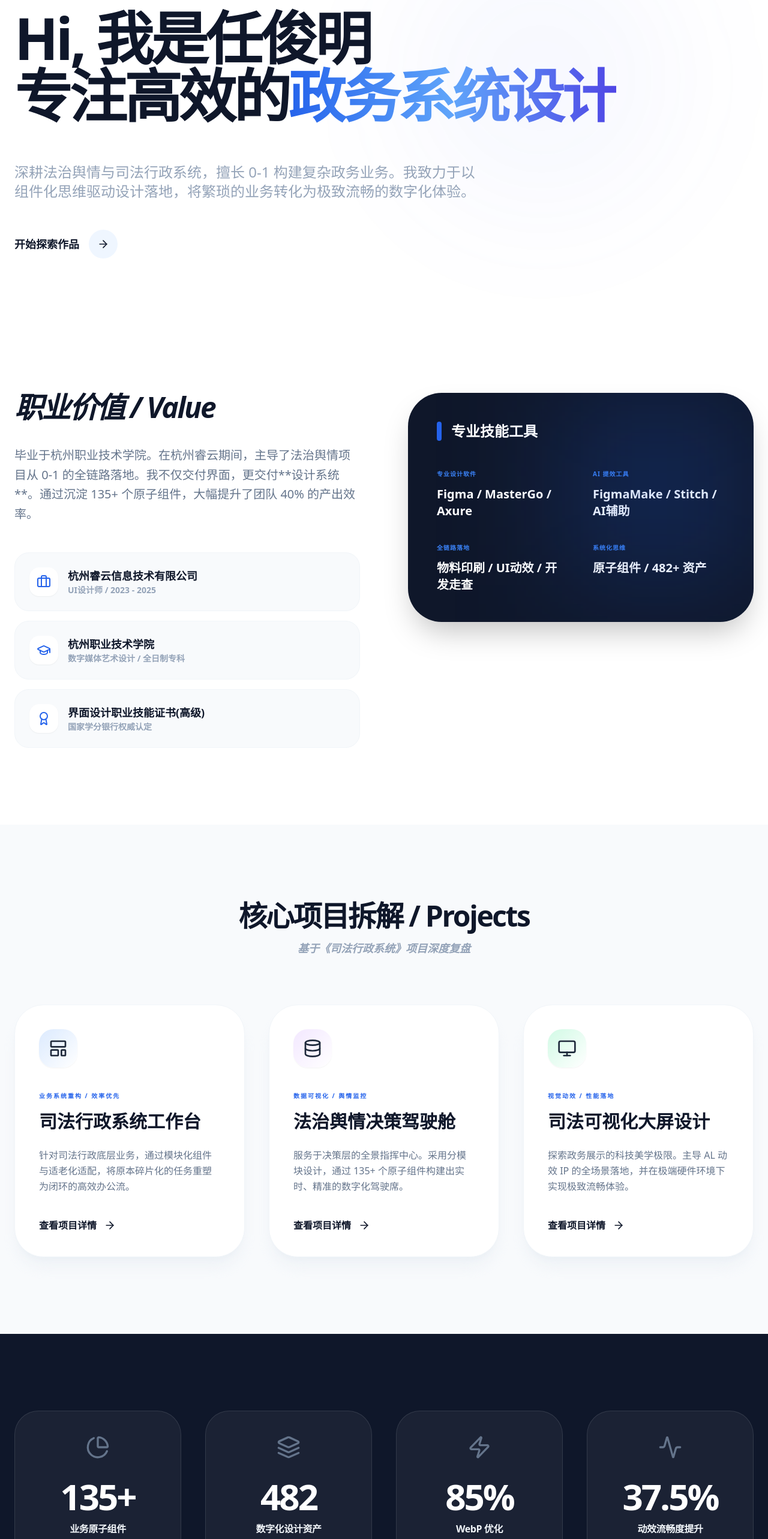
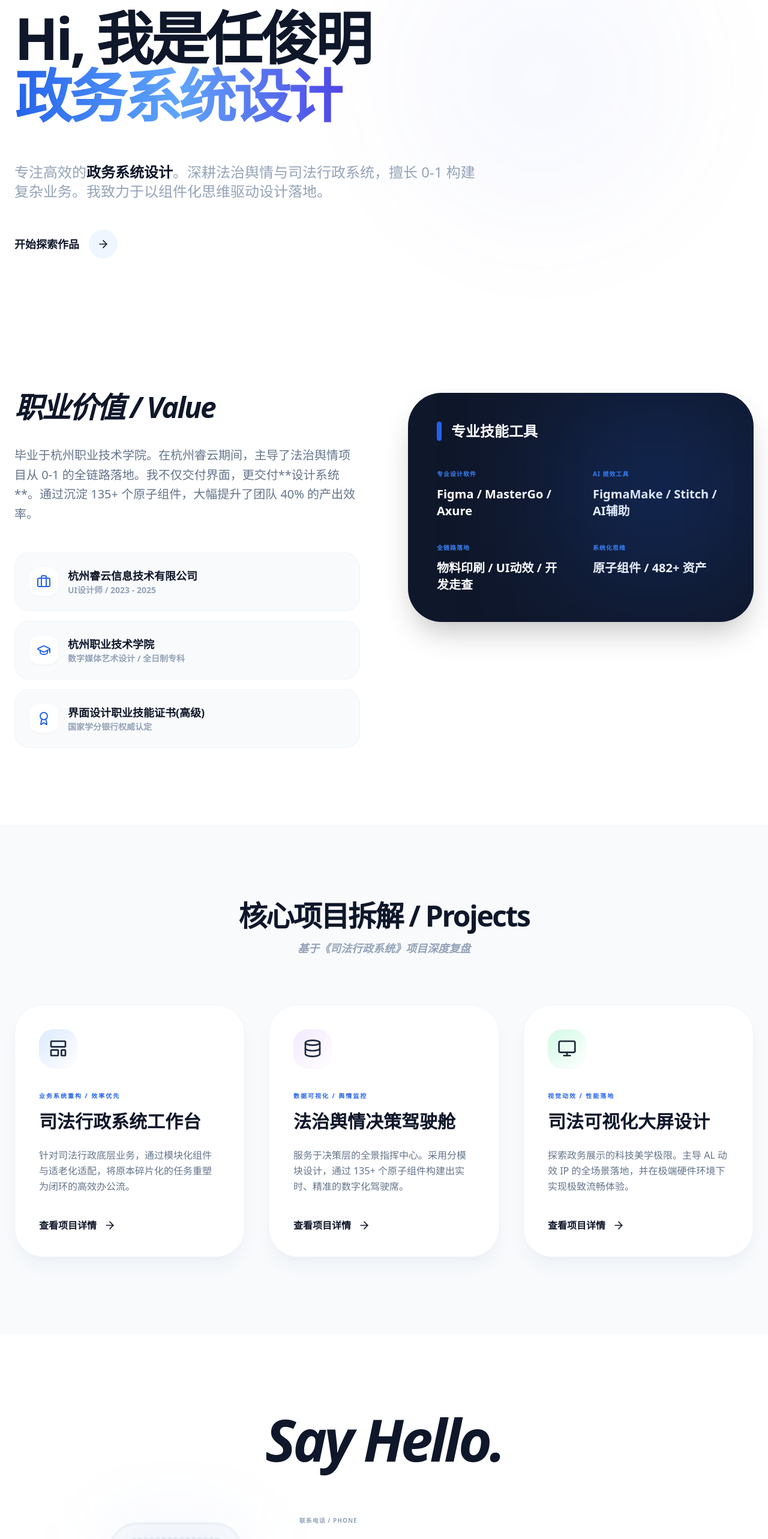
Before and after one commit to hongui/my-portfolio-2, a React (Vite) app: page / in a window 1280 px wide. Shown: the part 234-2800 px from the top of the page at 60% size. Built offline with nearby package versions, Linux system fonts and the light colour scheme.

Commit message:
Update App.jsx

```diff
--- a/src/App.jsx
+++ b/src/App.jsx
@@ -10,7 +10,8 @@ const useScroll = () => {
     const handleScroll = () => {
       setScrollY(window.scrollY);
 
-      const sections = ['about', 'work', 'metrics'];
+      // 移除 metrics 监听
+      const sections = ['about', 'work', 'contact'];
       const current = sections.find(id => {
         const el = document.getElementById(id);
         if (el) {
@@ -88,7 +89,6 @@ const ProjectDetail = ({ project, onBack }) => {
 
   return (
     <div className="min-h-screen bg-[#F8FAFC] text-slate-900 pb-32 animate-in fade-in slide-in-from-bottom-4 duration-700">
-      {/* 顶部导航 */}
       <nav className="sticky top-0 w-full z-50 bg-white/80 backdrop-blur-xl border-b border-slate-200/60">
         <div className="max-w-7xl mx-auto px-6 h-16 flex items-center justify-between">
           <button onClick={onBack} className="flex items-center gap-2 text-slate-500 hover:text-blue-600 font-bold transition-all group">
@@ -98,7 +98,6 @@ const ProjectDetail = ({ project, onBack }) => {
         </div>
       </nav>
 
-      {/* 沉浸式头图 */}
       <header className={`pt-24 pb-20 bg-gradient-to-br ${project.color} to-white border-b border-slate-100`}>
         <div className="max-w-6xl mx-auto px-6">
           <div className="grid grid-cols-1 lg:grid-cols-2 gap-12 items-end">
@@ -123,7 +122,6 @@ const ProjectDetail = ({ project, onBack }) => {
         </div>
       </header>
 
-      {/* 内容主体 */}
       <main className="max-w-6xl mx-auto px-6 mt-24 space-y-40">
          {project.sections.map((section, idx) => (
            <section key={idx} className="relative">
@@ -146,9 +144,6 @@ const ProjectDetail = ({ project, onBack }) => {
                 <div className="lg:col-span-8">
                    <div className="bg-white rounded-[2.5rem] p-4 border border-slate-200 shadow-2xl shadow-slate-200/50 overflow-hidden group">
                       <div className="aspect-[16/10] bg-slate-50 rounded-[1.8rem] overflow-hidden relative">
-                         <div className="absolute inset-0 flex items-center justify-center text-slate-300 font-bold italic">
-
-                         </div>
                          <img src={section.image} alt={section.title} className="w-full h-full object-cover transition-transform duration-700 group-hover:scale-105" />
                       </div>
                    </div>
@@ -158,7 +153,6 @@ const ProjectDetail = ({ project, onBack }) => {
          ))}
       </main>
 
-      {/* 底部引导 */}
       <footer className="max-w-4xl mx-auto px-6 mt-40 text-center">
         <div className="p-12 bg-slate-900 rounded-[3rem] text-white">
           <h3 className="text-3xl font-black mb-6">想了解更多设计细节？</h3>
@@ -266,7 +260,7 @@ export default function App() {
             {[
               { id: 'about', label: '关于我' },
               { id: 'work', label: '项目分类' },
-              { id: 'metrics', label: '核心成果' }
+              { id: 'contact', label: '联系我' }
             ].map((nav) => (
               <a
                 key={nav.id}
@@ -277,9 +271,6 @@ export default function App() {
                 <div className={`absolute inset-0 bg-blue-50 rounded-lg transition-all duration-500 ease-out ${activeSection === nav.id ? 'opacity-100 scale-100' : 'opacity-0 scale-90'}`} />
               </a>
             ))}
-            <a href="#contact" className="ml-4 px-6 py-2.5 bg-slate-900 text-white rounded-full hover:bg-blue-600 hover:scale-105 active:scale-95 transition-all shadow-lg shadow-slate-200">
-              联系我
-            </a>
           </div>
         </div>
       </nav>
@@ -296,17 +287,25 @@ export default function App() {
           }}
         />
         <div className="relative z-10">
-          <FadeIn>
+          <FadeIn delay={0}>
             <div className="inline-flex items-center gap-2 px-3 py-1 rounded-full bg-blue-50 border border-blue-100 text-blue-600 font-bold text-[10px] uppercase tracking-[0.3em] mb-8">
               <Activity className="w-3 h-3 animate-pulse" /> G Side Experience Design
             </div>
             <h1 className="text-6xl md:text-9xl font-black tracking-tighter leading-[0.9] mb-16">
               Hi, 我是任俊明<br />
-              专注高效的<span className="text-transparent bg-clip-text bg-gradient-to-r from-blue-600 via-blue-400 to-indigo-600">政务系统设计</span>
+              <span className="text-transparent bg-clip-text bg-gradient-to-r from-blue-600 via-blue-400 to-indigo-600">
+                政务系统设计
+              </span>
             </h1>
+          </FadeIn>
+
+          <FadeIn delay={400}>
             <p className="text-xl md:text-2xl text-slate-400 max-w-3xl mb-12 leading-relaxed font-medium">
-              深耕法治舆情与司法行政系统，擅长 0-1 构建复杂政务业务。我致力于以组件化思维驱动设计落地，将繁琐的业务转化为极致流畅的数字化体验。
+              专注高效的<span className="text-slate-900 font-bold">政务系统设计</span>。深耕法治舆情与司法行政系统，擅长 0-1 构建复杂业务。我致力于以组件化思维驱动设计落地。
             </p>
+          </FadeIn>
+
+          <FadeIn delay={800}>
             <div className="flex gap-6">
                <a href="#work" className="group flex items-center gap-4 text-lg font-bold transition-all">
                   开始探索作品 <div className="w-12 h-12 bg-blue-50 rounded-full flex items-center justify-center group-hover:bg-blue-600 group-hover:text-white transition-all"><ArrowRight className="w-5 h-5" /></div>
@@ -402,37 +401,13 @@ export default function App() {
         </div>
       </section>
 
-      {/* 数据成果 */}
-      <section id="metrics" className="py-32 bg-slate-900 text-white relative scroll-mt-20">
-        <div className="max-w-7xl mx-auto px-6 relative z-10">
-          <div className="grid grid-cols-1 sm:grid-cols-2 lg:grid-cols-4 gap-10">
-            {[
-              { val: "135+", label: "业务原子组件", sub: "基于司法行政规范沉淀", icon: PieChart },
-              { val: "482", label: "数字化设计资产", sub: "1:1 高还原度上线", icon: Layers },
-              { val: "85%", label: "WebP 优化", sub: "大屏加载体积缩减", icon: Zap },
-              { val: "37.5%", label: "动效流畅度提升", sub: "技术方案实际落地", icon: Activity }
-            ].map((item, idx) => (
-              <FadeIn key={idx} delay={idx * 100}>
-                <div className="p-10 rounded-[2.5rem] bg-white/5 border border-white/10 text-center group hover:bg-white/10 transition-colors">
-                  <item.icon className="w-10 h-10 mx-auto mb-8 text-slate-500 group-hover:text-blue-400 group-hover:scale-110 transition-all" />
-                  <div className="text-6xl font-black mb-3 tracking-tighter">{item.val}</div>
-                  <div className="text-slate-100 font-black mb-2 tracking-tight">{item.label}</div>
-                  <div className="text-slate-500 text-[10px] font-bold uppercase tracking-widest">{item.sub}</div>
-                </div>
-              </FadeIn>
-            ))}
-          </div>
-        </div>
-      </section>
-
       {/* 联系方式 */}
-      <footer id="contact" className="py-32 bg-white text-center relative overflow-hidden">
+      <footer id="contact" className="py-32 bg-white text-center relative overflow-hidden scroll-mt-20">
         <div className="max-w-5xl mx-auto px-6 relative z-10">
           <FadeIn>
             <h2 className="text-5xl md:text-8xl font-black tracking-tighter mb-20 italic">Say Hello.</h2>
 
             <div className="grid grid-cols-1 lg:grid-cols-3 gap-16 items-center">
-              {/* 二维码占位 */}
               <div className="flex flex-col items-center gap-6">
                 <div className="w-56 h-56 p-6 bg-slate-50 rounded-[3rem] border border-slate-100 flex items-center justify-center relative group shadow-inner">
                   <div className="absolute inset-0 bg-blue-600/5 blur-3xl group-hover:bg-blue-600/10 transition-all" />
@@ -444,7 +419,6 @@ export default function App() {
                 <p className="text-[10px] text-slate-400 font-black uppercase tracking-[0.3em]">扫描或搜索 ID 添加微信</p>
               </div>
 
-              {/* 核心信息 */}
               <div className="lg:col-span-2 flex flex-col items-center lg:items-start gap-10">
                 <div className="flex flex-col items-center lg:items-start group cursor-pointer">
                   <p className="text-slate-400 text-[10px] font-black uppercase tracking-widest mb-3">联系电话 / Phone</p>
```
